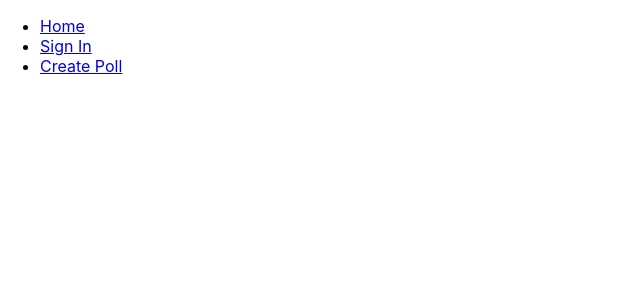
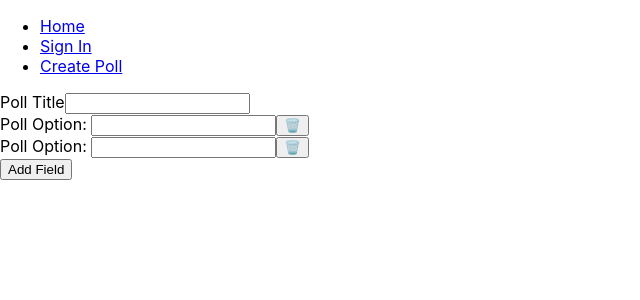
Before and after one commit to XLpacman805/polling-station, a React (Create React App) app in the folder frontend/: page /create-poll in a window 1280 px wide. Shown: the top 300 px of the page, without its empty margins (0-640 px from the left). Built offline with nearby package versions, Linux system fonts and the light colour scheme.

Commit message:
Can add field but not reliably remove them

```diff
--- a/frontend/src/components/CreatePoll.tsx
+++ b/frontend/src/components/CreatePoll.tsx
@@ -2,17 +2,55 @@ import React from 'react';
 import { RouteComponentProps } from '@reach/router';
 import Navigation from './Navigation';
 
+interface State {
+    optionCount: number;
+};
 
-class CreatePoll extends React.Component<RouteComponentProps> {
-    constructor(props: any) {
+/**
+ * Rewrite this component such that each field in a poll is represented in the state as it's own object.
+ * This will make it easier to delete fields, should a user wish to.
+ */
+
+class CreatePoll extends React.Component<RouteComponentProps, State> {
+    constructor(props: RouteComponentProps) {
         super(props);
-        this.state = {};
+        this.state = {
+            optionCount : 2
+        }
+        this.addOption = this.addOption.bind(this);
+    }
+
+    addOption() {
+        this.setState({optionCount: this.state.optionCount +1});
     }
 
     render() {
+        let myOptions : Array<any> = [];
+        let pollOption = (index: number) => {
+            return (
+                <div id={'poll-fieldset' + index.toString()}>
+                    <label htmlFor={'poll-option' + index.toString()}>Poll Option: </label>
+                    <input type="text" id={'poll-option' + index.toString()} name={'poll-option' + index.toString()}></input>
+                    <button onClick={() => removeOption(index)}> <span role="img" aria-label="Remove poll option">🗑️</span> </button>
+                </div>
+            )
+        }
+        let removeOption = (index: number) => {
+            myOptions.splice(index, 1);
+        }
+        for (let i = 0; i < this.state.optionCount; i++) {
+            myOptions.push(pollOption(i));
+        }
         return (
             <div>
                 <Navigation />
+                <form>
+                    <label htmlFor="poll-title">Poll Title</label>
+                    <input name="poll-title" id="poll-title" type="text"></input>
+                    { myOptions.map( element => { return element }) }
+                </form>
+
+                <button onClick={this.addOption}>Add Field</button>
             </div>
         );
     }
```
